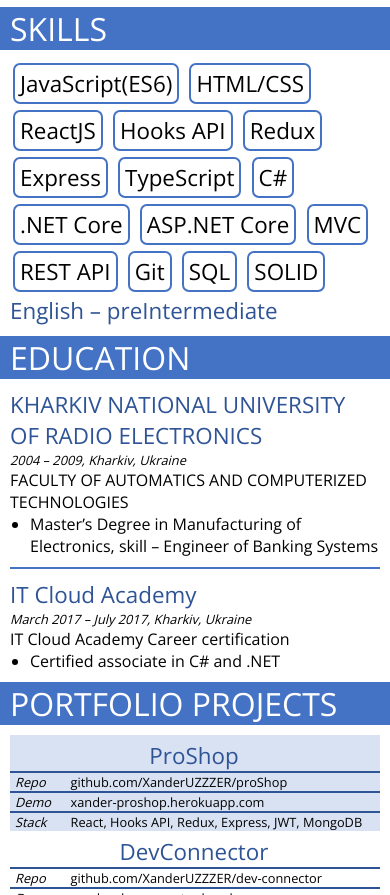
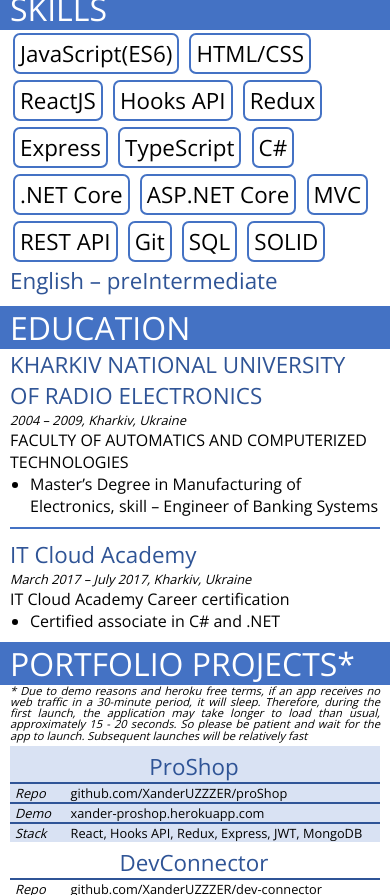
Before and after one commit to XanderUZZZER/CV, a plain HTML site: page index.html in a window 390 px wide. Shown: the part 1105-2000 px from the top of the page. Drawn offline with nearby package versions, Linux system fonts and the light colour scheme.

Commit message:
layout fixed

```diff
--- a/css/style.css
+++ b/css/style.css
@@ -111,7 +111,7 @@ img {
 }
 
 .heading {
-  margin: 10px 0;
+  margin-top: 10px;
   background-color: #4472c4;
 }
 
@@ -182,7 +182,6 @@ ul {
 .remark {
   align-self: end;
   font-size: 0.8rem;
-  padding-left: 10px;
 }
 
 @media (max-width: 768px) {
@@ -242,7 +241,6 @@ ul {
     font-size: 0.7rem;
     line-height: 1;
     text-align: justify;
-    padding-top: 10px;
-    padding-left: 0;
+    padding-bottom: 5px;
   }
 }
--- a/index.html
+++ b/index.html
@@ -184,10 +184,18 @@
   <section class="infoSection">
     <div class="heading">
       <div class='container'>
-        <h2>Portfolio projects</h2>
+        <h2>Portfolio projects*</h2>
       </div>
     </div>
     <div class='container'>
+      <div class='remark'>
+        <cite>
+          * Due to demo reasons and heroku free terms, if an app receives no web traffic in a
+          30-minute period, it will sleep. Therefore, during the first launch, the application may
+          take longer to load than usual, approximately 15 - 20 seconds. So please be patient
+          and wait for the app to launch. Subsequent launches will be relatively fast
+        </cite>
+      </div>
       <div class="grid">
         <div class="">
           <h3>ProShop</h3>
@@ -275,14 +283,7 @@
             </tr>
           </table>
         </div>
-        <div class='remark'>
-          <cite>
-            * Due to demo reasons and heroku free terms, if an app receives no web traffic in a
-            30-minute period, it will sleep. Therefore, during the first launch, the application may
-            take longer to load than usual, approximately 15 - 20 seconds. So please be patient
-            and wait for the app to launch. Subsequent launches will be relatively fast
-          </cite>
-        </div>
+
       </div>
     </div>
   </section>
```
Also changed, not shown: 2 other files.
